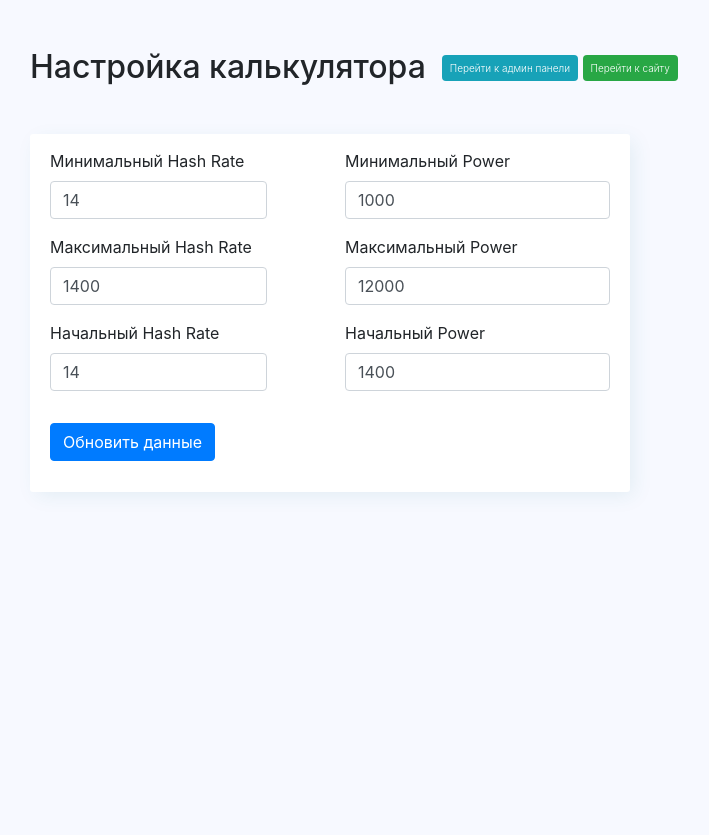
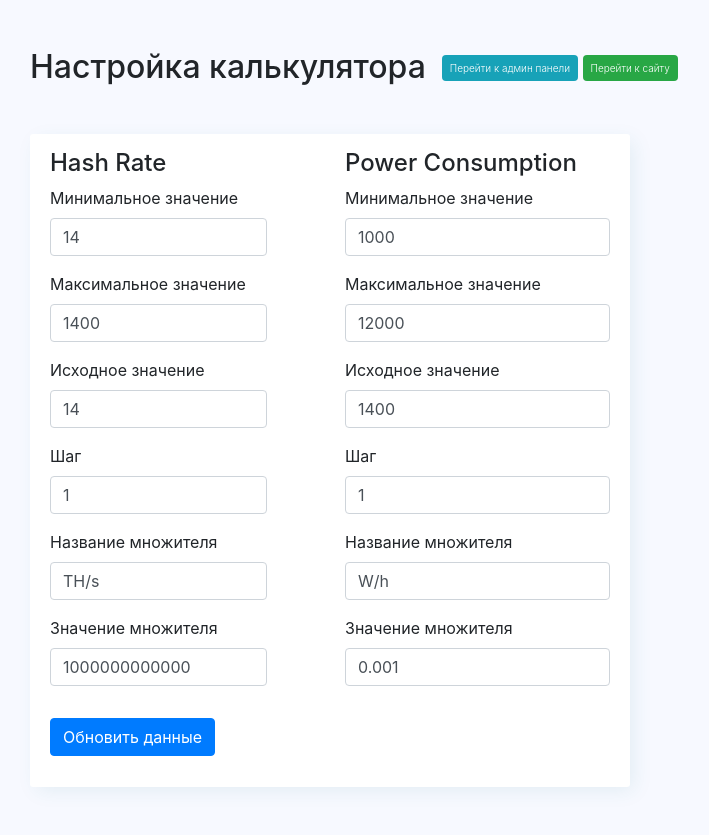
Before and after one commit to erbcreedok/xive.io, a PHP site: page /admin-calculator/index.html in a window 1280 px wide. Shown: the whole page, without its empty margins (55-764 px from the left). Before the commit the page ends 493 px from the top, so only its background shows below. Run offline with PHP 8.4, Linux system fonts and the light colour scheme.

Commit message:
Fix revenue coef, Add admin settings

```diff
--- a/admin-calculator/index.html
+++ b/admin-calculator/index.html
@@ -39,31 +39,57 @@
             <form method="post" action="calc.php">
                 <div class="row">
                     <div class="col-md-6">
+                        <h4>Hash Rate</h4>
                         <div class="form-group mr-md-5 mb-3">
-                            <label for="MIN_HASH_RATE">Минимальный Hash Rate</label>
-                            <input type="number" class="form-control" id="MIN_HASH_RATE" name="MIN_HASH_RATE" placeholder="Введите число">
+                            <label for="MIN_HASH_RATE">Минимальное значение</label>
+                            <input step="any" type="number" class="form-control" id="MIN_HASH_RATE" name="MIN_HASH_RATE" placeholder="Введите число">
                         </div>
                         <div class="form-group mr-md-5 mb-3">
-                            <label for="MAX_HASH_RATE">Максимальный Hash Rate</label>
-                            <input type="number" class="form-control" id="MAX_HASH_RATE" name="MAX_HASH_RATE" placeholder="Введите число">
+                            <label for="MAX_HASH_RATE">Максимальное значение</label>
+                            <input step="any" type="number" class="form-control" id="MAX_HASH_RATE" name="MAX_HASH_RATE" placeholder="Введите число">
                         </div>
                         <div class="form-group mr-md-5 mb-3">
-                            <label for="HASH_RATE_VALUE">Начальный Hash Rate</label>
-                            <input type="number" class="form-control" id="HASH_RATE_VALUE" name="HASH_RATE_VALUE" placeholder="Введите число">
+                            <label for="HASH_RATE_VALUE">Исходное значение</label>
+                            <input step="any" type="number" class="form-control" id="HASH_RATE_VALUE" name="HASH_RATE_VALUE" placeholder="Введите число">
+                        </div>
+                        <div class="form-group mr-md-5 mb-3">
+                            <label for="HASH_RATE_STEP">Шаг</label>
+                            <input step="any" type="number" class="form-control" id="HASH_RATE_STEP" name="HASH_RATE_STEP" placeholder="Введите число">
+                        </div>
+                        <div class="form-group mr-md-5 mb-3">
+                            <label for="HASH_RATE_COEF">Название множителя</label>
+                            <input type="text" class="form-control" id="HASH_RATE_COEF" name="HASH_RATE_COEF" placeholder="Введите название">
+                        </div>
+                        <div class="form-group mr-md-5 mb-3">
+                            <label for="HASH_RATE_MULTIPLIER">Значение множителя</label>
+                            <input step="any" type="number" class="form-control" id="HASH_RATE_MULTIPLIER" name="HASH_RATE_MULTIPLIER" placeholder="Введите число">
                         </div>
                     </div>
                     <div class="col-md-6">
+                        <h4>Power Consumption</h4>
                         <div class="form-group mb-3">
-                            <label for="MIN_POWER">Минимальный Power</label>
-                            <input type="number" class="form-control" id="MIN_POWER" name="MIN_POWER" placeholder="Введите число">
+                            <label for="MIN_POWER">Минимальное значение</label>
+                            <input step="any" type="number" class="form-control" id="MIN_POWER" name="MIN_POWER" placeholder="Введите число">
                         </div>
                         <div class="form-group mb-3">
-                            <label for="MAX_POWER">Максимальный Power</label>
-                            <input type="number" class="form-control" id="MAX_POWER" name="MAX_POWER" placeholder="Введите число">
+                            <label for="MAX_POWER">Максимальное значение</label>
+                            <input step="any" type="number" class="form-control" id="MAX_POWER" name="MAX_POWER" placeholder="Введите число">
                         </div>
                         <div class="form-group mb-3">
-                            <label for="POWER_VALUE">Начальный Power</label>
-                            <input type="number" class="form-control" id="POWER_VALUE" name="POWER_VALUE" placeholder="Введите число">
+                            <label for="POWER_VALUE">Исходное значение</label>
+                            <input step="any" type="number" class="form-control" id="POWER_VALUE" name="POWER_VALUE" placeholder="Введите число">
+                        </div>
+                        <div class="form-group mb-3">
+                            <label for="POWER_STEP">Шаг</label>
+                            <input step="any" type="number" class="form-control" id="POWER_STEP" name="POWER_STEP" placeholder="Введите число">
+                        </div>
+                        <div class="form-group mb-3">
+                            <label for="POWER_COEF">Название множителя</label>
+                            <input type="text" class="form-control" id="POWER_COEF" name="POWER_COEF" placeholder="Введите название">
+                        </div>
+                        <div class="form-group mb-3">
+                            <label for="POWER_MULTIPLIER">Значение множителя</label>
+                            <input step="any" type="number" class="form-control" id="POWER_MULTIPLIER" name="POWER_MULTIPLIER" placeholder="Введите число">
                         </div>
                     </div>
                     <div class="col-md-12 py-3">
@@ -77,14 +103,26 @@
     var minHashRateRef = document.getElementById('MIN_HASH_RATE');
     var maxHashRateRef = document.getElementById('MAX_HASH_RATE');
     var hashRateRef = document.getElementById('HASH_RATE_VALUE');
+    var hashRateStepRef = document.getElementById('HASH_RATE_STEP');
+    var hashRateCoefRef = document.getElementById('HASH_RATE_COEF');
+    var hashRateMultiplierRef = document.getElementById('HASH_RATE_MULTIPLIER');
     var minPowerRef = document.getElementById('MIN_POWER');
     var maxPowerRef = document.getElementById('MAX_POWER');
     var powerRef = document.getElementById('POWER_VALUE');
+    var powerStepRef = document.getElementById('POWER_STEP');
+    var powerCoefRef = document.getElementById('POWER_COEF');
+    var powerMultiplierRef = document.getElementById('POWER_MULTIPLIER');
     minHashRateRef.value = MIN_HASH_RATE;
     maxHashRateRef.value = MAX_HASH_RATE;
     hashRateRef.value = HASH_RATE_VALUE;
+    hashRateStepRef.value = HASH_RATE_STEP;
+    hashRateCoefRef.value = HASH_RATE_COEF;
+    hashRateMultiplierRef.value = HASH_RATE_MULTIPLIER;
     minPowerRef.value = MIN_POWER;
     maxPowerRef.value = MAX_POWER;
     powerRef.value = POWER_VALUE;
+    powerStepRef.value = POWER_STEP;
+    powerCoefRef.value = POWER_COEF;
+    powerMultiplierRef.value = POWER_MULTIPLIER;
 </script>
 </body>
--- a/admin/conf.ini
+++ b/admin/conf.ini
@@ -2,13 +2,13 @@ lang = en,ru
 
 password = bb91533531476697a3a541619cd7ed46b9a7adf9
 
-session = 13163d474c1145efbd023e96e39233a8a77b41f3
+session = 965fa73961c291fe3261fba08fce82736d0eefca
 
 pass_complexity = 500000
 
-pass_complexity_js = 14990
+pass_complexity_js = 14989
 
-auth_time = 1538383180
+auth_time = 1538441805
 
 auth_error_time =
 
--- a/assets/js/calc-settings.js
+++ b/assets/js/calc-settings.js
@@ -1 +1,12 @@
-var MIN_HASH_RATE = 14;var MAX_HASH_RATE = 1400;var HASH_RATE_VALUE = 14;var MIN_POWER = 1000;var MAX_POWER = 12000;var POWER_VALUE = 1400;
+var MIN_HASH_RATE = 14;
+var MAX_HASH_RATE = 1400;
+var HASH_RATE_VALUE = 14;
+var HASH_RATE_STEP = 1;
+var HASH_RATE_COEF = 'TH/s';
+var HASH_RATE_MULTIPLIER = 1000000000000;
+var MIN_POWER = 1000;
+var MAX_POWER = 12000;
+var POWER_VALUE = 1400;
+var POWER_STEP = 1;
+var POWER_COEF = 'W/h';
+var POWER_MULTIPLIER = 0.001;
```
Also changed, not shown: admin-calculator/calc.php (+18 -6 lines), assets/js/calculator.js (+37 -25 lines).
